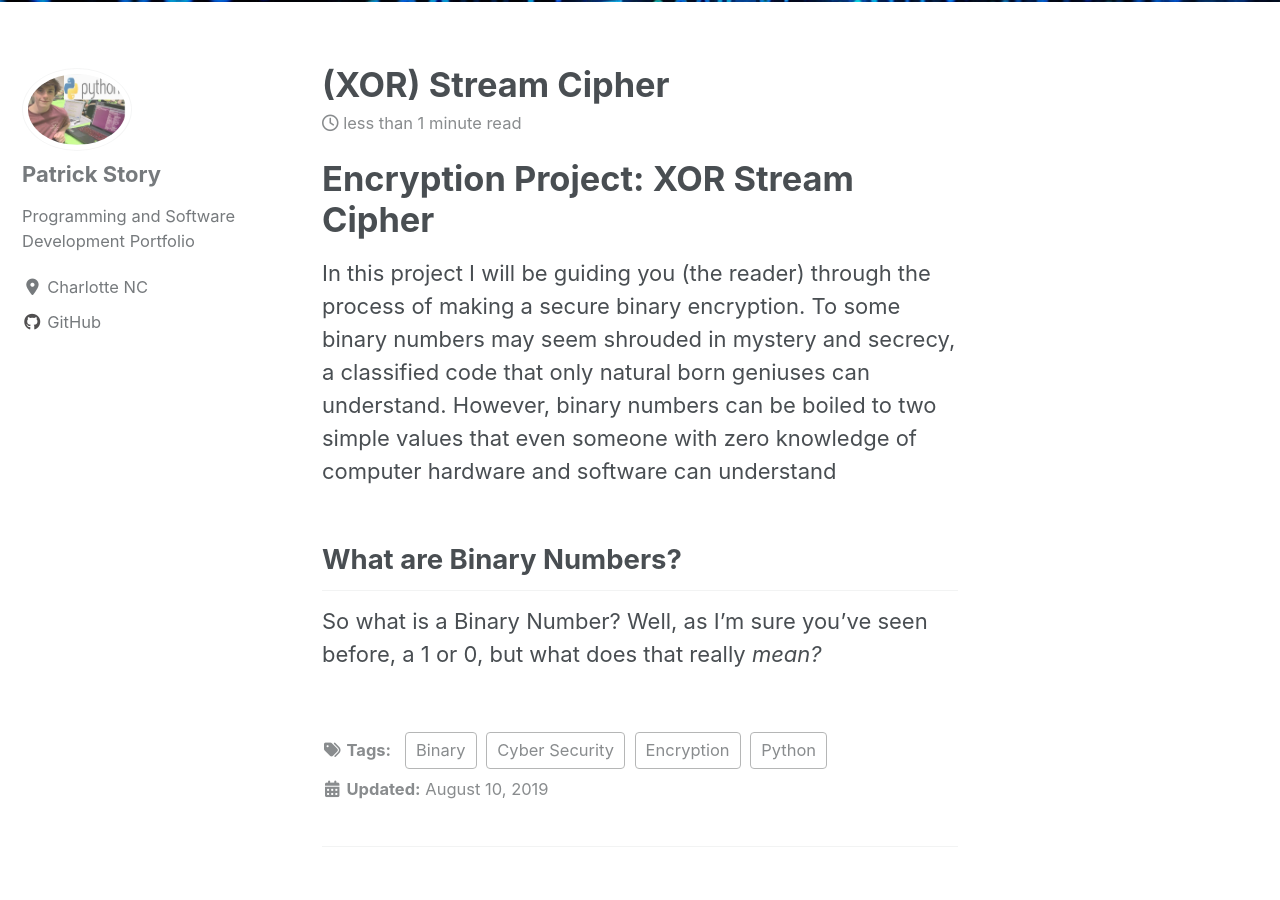
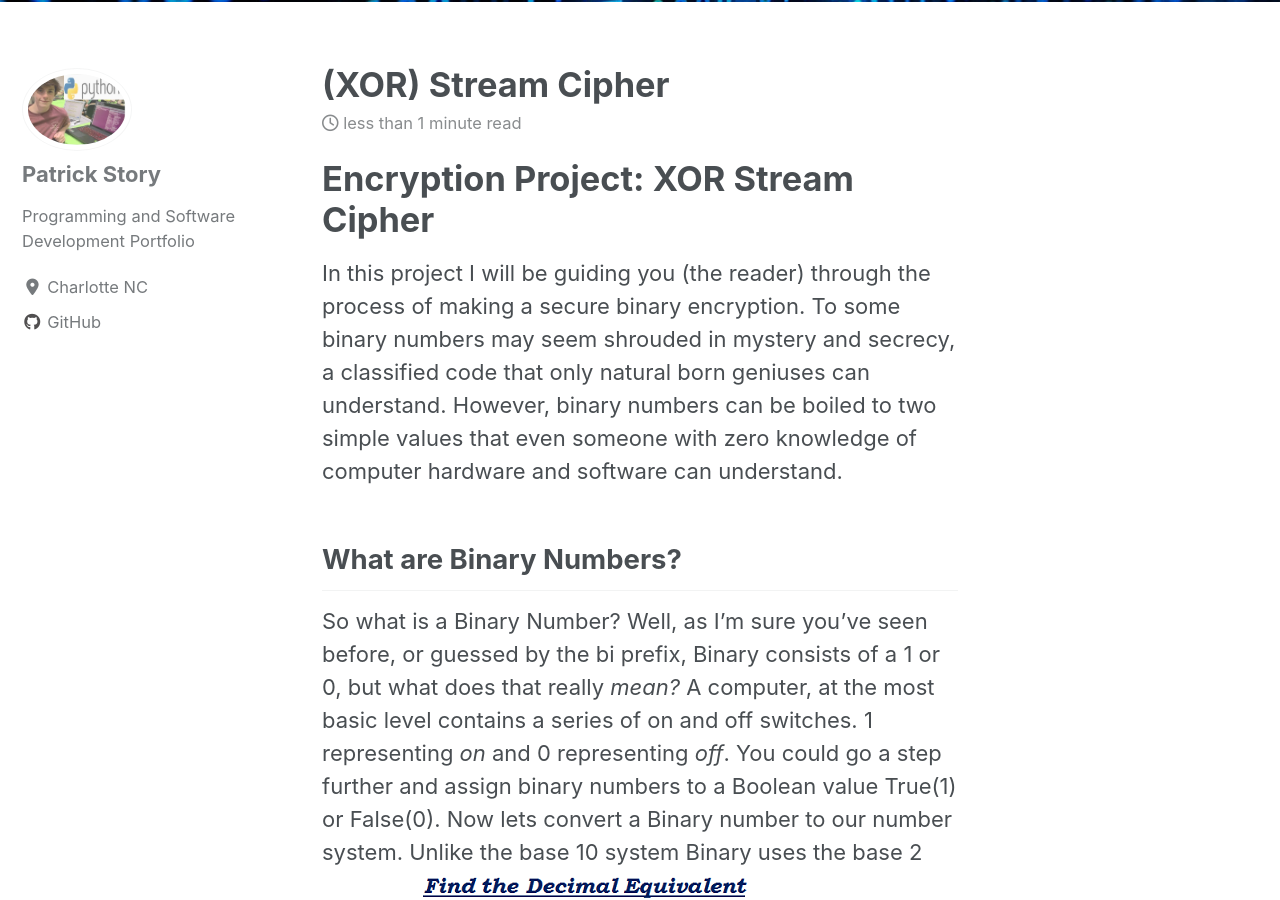
Before and after one commit to Patchyst/Patchyst.github.io, a Jekyll site: the page built from _posts/2019-08-10-steamcipher.md, in a window 1280 px wide and 900 px high, scrolled down 471 px. Built offline with Jekyll 4.4.1, drawn with Linux system fonts in a browser that asks for light colours; cached includes are drawn as plain includes; nearby versions of some CDN libraries; some of the changed text lies outside the part shown.

Commit message:
Updating XOR streacm cipher project

```diff
--- a/_posts/2019-08-10-steamcipher.md
+++ b/_posts/2019-08-10-steamcipher.md
@@ -10,8 +10,11 @@ excerpt: "A secure Stream Cipher that utilizes a XOR gate to create an encrypted
   In this project I will be guiding you (the reader) through the process of making a secure binary encryption.
   To some binary numbers may seem shrouded in mystery and secrecy, a classified code that only natural born
   geniuses can understand. However, binary numbers can be boiled to two simple values that even someone with
-  zero knowledge of computer hardware and software can understand
+  zero knowledge of computer hardware and software can understand.
 
 
 ## What are Binary Numbers?
-So what is a Binary Number? Well, as I'm sure you've seen before, a 1 or 0, but what does that really *mean?*
+So what is a Binary Number? Well, as I'm sure you've seen before, or guessed by the bi prefix, Binary consists of a 1 or 0, but what does that really *mean?*
+A computer, at the most basic level contains a series of on and off switches. 1 representing *on* and 0 representing *off*. You could go a step further and assign
+binary numbers to a Boolean value True(1) or False(0). Now lets convert a Binary number to our number system. Unlike the base 10 system Binary uses the base 2 system
+![binary-conversion](/images/binaryconversion.jpg){:class="img-responsive"}
```
Also changed, not shown: images/binaryconversion.jpg (added).
